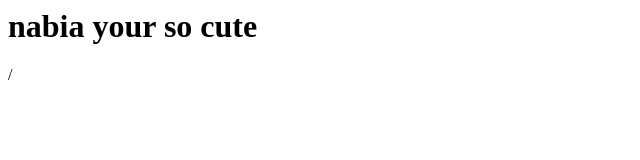
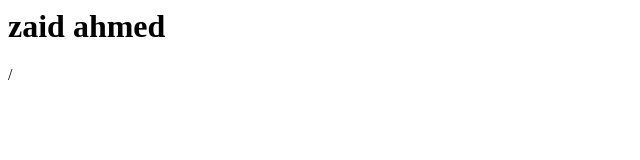
Before and after one commit to ZaidAhmed786/Bootcamp2020, a plain HTML site: page index.html in a window 1280 px wide. Shown: the whole page, without its empty margins (0-640 px from the left). Drawn offline with Linux system fonts and the light colour scheme.

Commit message:
update index.html

```diff
--- a/index.html
+++ b/index.html
@@ -5,6 +5,6 @@
 	<body>
 
 
-		<h1>nabia your so cute</h1>/
+		<h1>zaid ahmed</h1>/
 	</body>
 </html>
```
